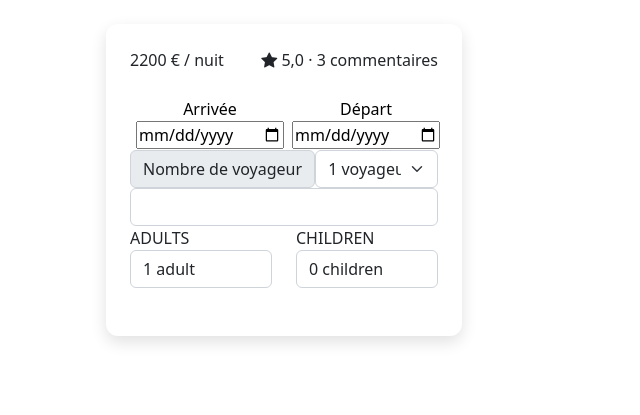
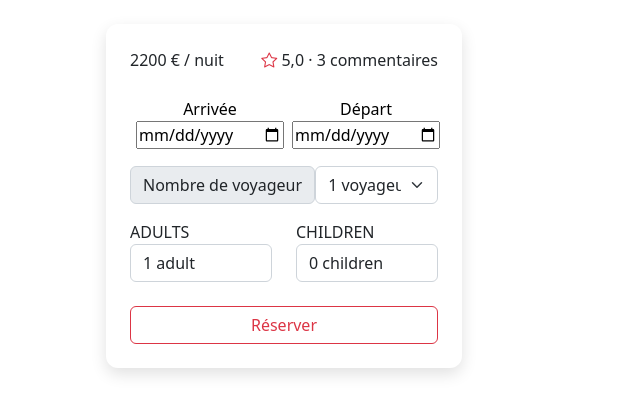
Before and after one commit to JulienPek/projectAirBnB, a Symfony app: template templates/resa/index.html.twig in a window 1280 px wide. Shown: the part 56-471 px from the top of the page, without its empty margins (0-640 px from the left). Run offline with Twig, Linux system fonts and the light colour scheme; the template is opened without the code that fills it, so the values that code supplies are empty; some libraries are stand-ins or nearby versions.

Commit message:
bouton submit

```diff
--- a/templates/resa/index.html.twig
+++ b/templates/resa/index.html.twig
@@ -9,13 +9,12 @@
 				<form action="" class="p-4" style="box-shadow: rgba(0, 0, 0, 0.12) 0px 6px 16px; border-radius: 12px;">
 					<label for="" class="form-label d-flex flex-row justify-content-between align-items-baseline mb-4">
 						<span>2200 € / nuit</span>
-						<span class="bi bi-star-fill">
-							5,0 ·
-							<span>3 commentaires</span>
+						<span class="bi bi-star text-danger">
+							<span class="text-body">5,0 · 3 commentaires</span>
 						</span>
 					</label>
 					<div class="mb-4 rounded-3">
-						<div class="d-flex">
+						<div class="d-flex mb-3">
 							<button type="button" class="button_resa d-flex">
 								<div class="dateArrivee">
 									<span>Arrivée</span>
@@ -27,9 +26,9 @@
 								</div>
 							</button>
 						</div>
-						<div class="d-flex">
+						<div class="d-flex mb-3">
 							<label for="" class="input-group-text nbreVoyageur">
-							<span style="postion: absolute !important;">Nombre de voyageur</span>
+								<span style="postion: absolute !important;">Nombre de voyageur</span>
 							</label>
 							<select name="inputgroupselect01" id="inputGroupSelect01" class="form-select">
 								<option selected>1 voyageur</option>
@@ -39,7 +38,7 @@
 								<option value="4">5 voyageur</option>
 							</select>
 						</div>
-						<input type="text" class="form-control">
+						{# <input type="text" class="form-control"> #}
 						<div class="row">
 							<div class="col-sm-6">
 								<div class="form-group">
@@ -69,6 +68,7 @@
 							</div>
 						</div>
 					</div>
+					<button type="submit" class="btn btn-outline-danger w-100">Réserver</button>
 				</form>
 			</div>
 		</div>
```
